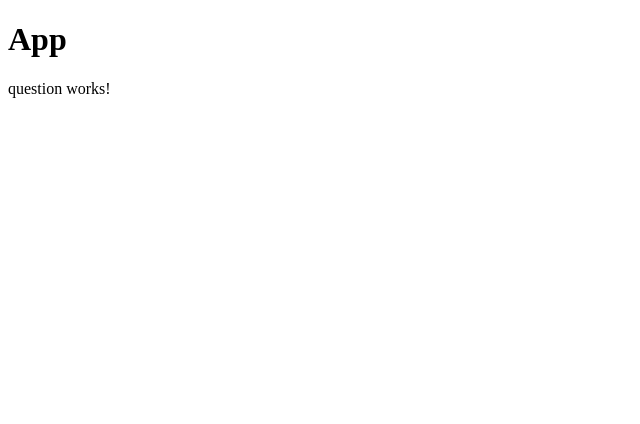
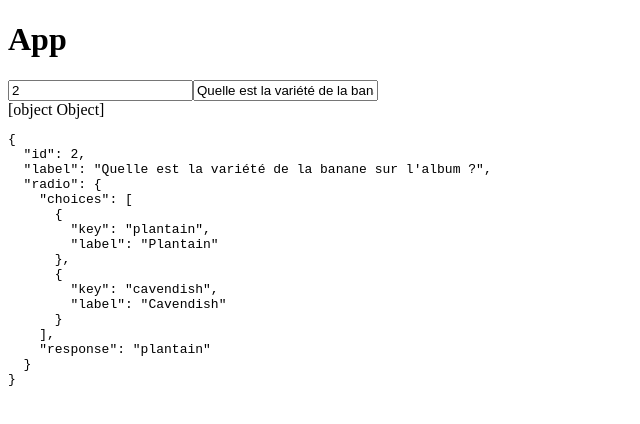
Before and after one commit to laurentperroteau/albums-quiz, an Angular app: page /front in a window 1280 px wide. Shown: the top 424 px of the page, without its empty margins (0-640 px from the left). Built offline with nearby package versions, Linux system fonts and the light colour scheme.

Commit message:
Set form to view

```diff
--- a/src/app/front/question/question.component.ts
+++ b/src/app/front/question/question.component.ts
@@ -1,16 +1,31 @@
 import { Component, OnInit } from '@angular/core';
-import { FormBuilder, FormControl, FormGroup } from '@angular/forms';
+import { FormArray, FormBuilder, FormControl, FormGroup } from '@angular/forms';
 import { Question, QuestionForm } from './question.model';
 import { QuestionService } from '../services/question.service';
 
 @Component({
   selector: 'app-front-question',
   template: `
-    <p>question works!</p>
+    <form [formGroup]="questionForm">
+      <input formControlName="id" />
+      <input formControlName="label" />
+      <div formArrayName="radio">
+        {{ radio.value }}
+        <!-- TODO: utiliser composant radio angular material -->
+        <!--<div *ngFor="let choice of radio.controls; let i = index">
+          {{ i }}
+          <input [formControlName]="i" type="radio" [value]="choice.value" [id]="choice.value.key" [checked]="choices.value === vhoi" />
+          <label [for]="choice.value.key">{{ choice.value.label }}</label>
+        </div>-->
+      </div>
+    </form>
+    <pre>{{ questionForm.value | json }}</pre>
   `,
 })
 export class QuestionComponent {
   questionForm: FormGroup;
+
+  get radio(): FormArray { return this.questionForm.get('radio') as FormArray; }
 
   constructor(
     private _fb: FormBuilder,
@@ -20,8 +35,22 @@ export class QuestionComponent {
   }
 
   createForm() {
-    console.log(new QuestionForm(this._fb));
-    // TODO: error, ne comprend pas les array, il faut faire un form array (voir pour automatiser
-    // this.questionForm = this._fb.group(this._questionService.get());
+    const question = new QuestionForm(
+      this._fb,
+      {
+        id: 2,
+        label: `Quelle est la variété de la banane sur l'album ?`,
+        radio: {
+          choices: [
+            { key: 'plantain', label: 'Plantain' },
+            { key: 'cavendish', label: 'Cavendish' },
+          ],
+          response: 'plantain'
+        }
+      } as any
+    );
+    console.log(question);
+    this.questionForm = this._fb.group(question);
+    console.log(this.questionForm);
   }
 }
--- a/src/app/front/question/question.model.ts
+++ b/src/app/front/question/question.model.ts
@@ -6,25 +6,25 @@ import { AbstractControl, FormArray, FormBuilder, FormControl, Validators } from
 export class Question {
   id?: number;
   label: string;
-  choices: QuestionChoices[] = [];
+  radio?: QuestionRadio;
 
-  constructor(objRaw?: Partial<Question>) {
-    const objDefault: Partial<Question> = {
+  constructor(objRaw?: Partial<any>) {
+    const objDefault: Partial<any> = {
       id: null,
       label: '',
-      choices: []
+      radio: null
     };
 
     _.merge(this, objDefault, objRaw);
 
-    for (let i = 0; i < 3; i++) {
-      this.choices.push({label: 'Lorem ipsum'});
-    }
+    /*for (let i = 0; i < 3; i++) {
+      this.choices.push({key: 'lorem', label: 'Lorem ipsum'});
+    }*/
   }
 }
 
 type keyOfQuestion = keyof Question;
-const REQUIRED: keyOfQuestion[] = ['label', 'choices'];
+const REQUIRED: keyOfQuestion[] = ['label', 'radio'];
 const DISABLED: keyOfQuestion[] = [];
 
 export class QuestionForm extends Question {
@@ -32,33 +32,38 @@ export class QuestionForm extends Question {
   constructor(fbInstance: FormBuilder, objRaw?: Partial<Question>) {
     super(objRaw);
 
-    const form = convertObjToForm(this, fbInstance);
-    // TODO: return
+    _.merge(this, convertModelToForm(this, fbInstance));
   }
 }
 
-function convertObjToForm(Obj, fbInstance) {
+function convertModelToForm(Obj, fbInstance) {
   const form = {};
 
   Object.keys(Obj).forEach((key: keyOfQuestion) => {
-    form[key] = convertObjToControl(Obj[key], key, fbInstance);
+    form[key] = convertModelToControl(Obj[key], key, fbInstance);
   });
 
   return form;
 }
 
-export class QuestionChoices {
+export class QuestionRadio {
+  choices: QuestionRadioChoices;
+  response: string;
+}
+
+export class QuestionRadioChoices {
+  key: string;
   label: string;
 }
 
 // TODO: move
-function convertObjToControl(data, key, fbInstance): any {
+function convertModelToControl(data, key, fbInstance): any {
   let control: FormControl | FormArray;
 
   if (_.isArray(data)) {
     const arrayControl: FormControl[] = [];
     data.forEach(item => {
-      arrayControl.push(convertObjToControl(item, key, fbInstance));
+      arrayControl.push(convertModelToControl(item, key, fbInstance));
     });
 
     control = fbInstance.array(arrayControl);
```
